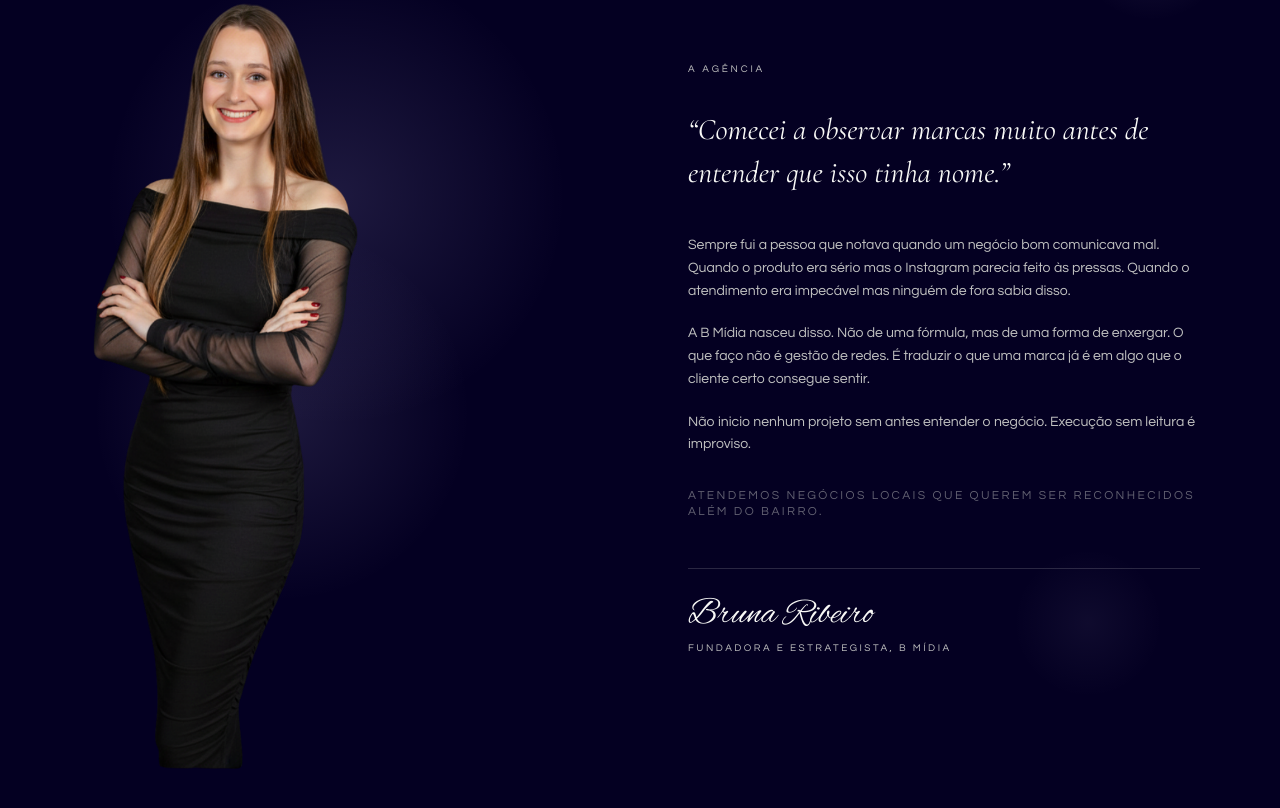
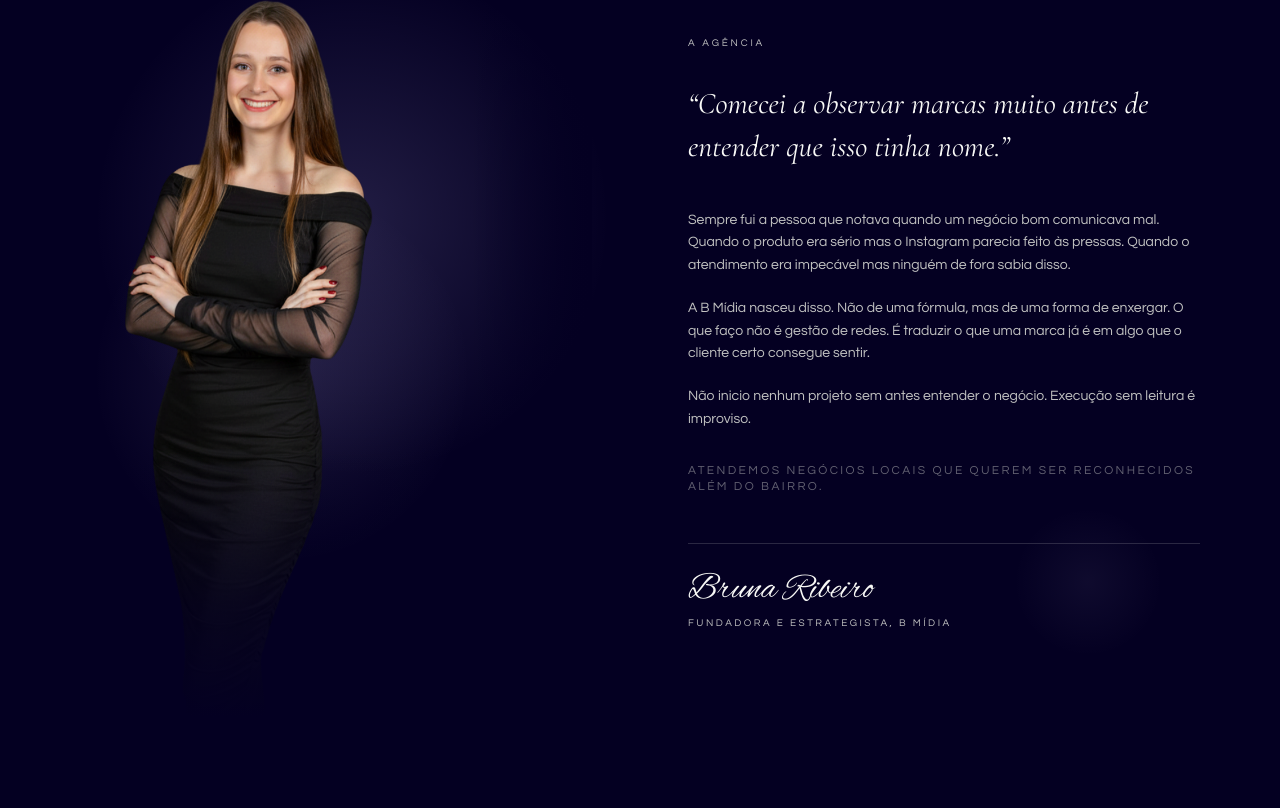
Before and after one commit to brunaribeirosocialmedia-glitch/bmidia-site, a Next.js app: page / in a window 1280 px wide. Shown: the part 3574-4382 px from the top of the page. Built offline with nearby package versions, Linux system fonts and the light colour scheme.

Commit message:
feat: foto deslocada à direita, esfumado na base e lateral

```diff
--- a/app/page.tsx
+++ b/app/page.tsx
@@ -710,15 +710,15 @@ function SobreBruna() {
       {/* Foto */}
       <RevealSection>
         <RevealItem>
-          <div ref={photoContainerRef} className="relative aspect-[3/4]">
+          <div ref={photoContainerRef} className="relative aspect-[3/4]" style={{ marginLeft: "2rem" }}>
             {/* Ponto de luz atrás da foto */}
             <div style={{
               position: "absolute",
-              top: "30%", left: "50%",
-              width: 500, height: 500,
+              top: "35%", left: "50%",
+              width: 560, height: 560,
               borderRadius: "50%",
               background: "radial-gradient(circle, rgba(200,190,255,1) 0%, transparent 65%)",
-              opacity: 0.13,
+              opacity: 0.15,
               transform: "translate(-50%, -50%)",
               zIndex: 0,
             }} />
@@ -730,6 +730,24 @@ function SobreBruna() {
               style={{ zIndex: 1 }}
               onError={(e) => { ;(e.target as HTMLImageElement).style.display = "none" }}
             />
+            {/* Esfumado na base — transição suave da foto para o fundo */}
+            <div style={{
+              position: "absolute",
+              bottom: 0, left: 0, right: 0,
+              height: "35%",
+              background: "linear-gradient(to top, #040022 0%, rgba(4,0,34,0.7) 40%, transparent 100%)",
+              zIndex: 2,
+              pointerEvents: "none",
+            }} />
+            {/* Esfumado lateral direita — integra com o texto */}
+            <div style={{
+              position: "absolute",
+              top: 0, right: 0, bottom: 0,
+              width: "25%",
+              background: "linear-gradient(to left, #040022 0%, transparent 100%)",
+              zIndex: 2,
+              pointerEvents: "none",
+            }} />
           </div>
         </RevealItem>
       </RevealSection>
```
